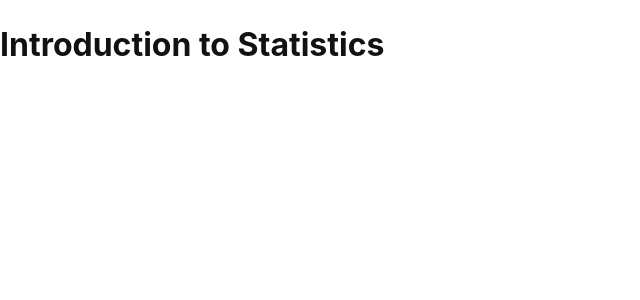
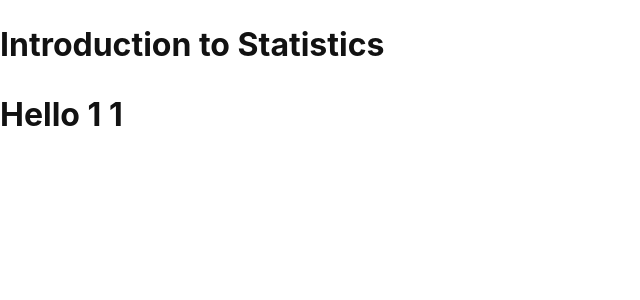
Before and after one commit to Jpkeys29/React-Router-Dom1, a React (Vite) app: page /hello/1/1 in a window 1280 px wide. Shown: the top 300 px of the page, without its empty margins (0-640 px from the left). Built offline with nearby package versions, Linux system fonts and the light colour scheme.

Commit message:
Using path params

```diff
--- a/src/App.jsx
+++ b/src/App.jsx
@@ -3,6 +3,7 @@ import { Route, Routes } from 'react-router-dom';
 import Home from './components/Home';
 import Topics from './components/Topics';
 import Practice from './components/Practice';
+import Welcome from './components/Welcome';
 
 export default function App() {
 
@@ -13,6 +14,7 @@ export default function App() {
         <Route index element={<Home />} />
         <Route path='/topics' element={<Topics/>} />
         <Route path='/practice' element={<Practice/>} />
+        <Route path='/hello/:fName/:lName' element={<Welcome/>} />
       </Routes>
     </>
   )
--- a/src/components/Home.jsx
+++ b/src/components/Home.jsx
@@ -1,7 +1,11 @@
+import { Link } from "react-router-dom";
+
 export default function Home() {
     return (
         <div>
             <h1>Home</h1>
+            <Link to={'/topics'}>Topics</Link><br/>
+            <Link to={'/practice'}>Practice</Link>
         </div>
     )
 }
--- a/src/components/Practice.jsx
+++ b/src/components/Practice.jsx
@@ -1,7 +1,10 @@
+import { Link } from "react-router-dom";
+
 export default function Practice() {
     return(
         <div>
             <h1>It's time to put your knowledge in practice!</h1>
+            <Link to={'/'}>Home</Link>
         </div>
     )
 }
--- a/src/components/Topics.jsx
+++ b/src/components/Topics.jsx
@@ -1,7 +1,10 @@
+import { Link } from "react-router-dom";
+
 export default function Topics() {
     return(
         <div>
             <h1>Topics</h1>
+            <Link to={'/'}>Home</Link>
         </div>
     )
 }
--- /dev/null
+++ b/src/components/Welcome.jsx
@@ -0,0 +1,11 @@
+import { Link, useParams} from 'react-router-dom';
+
+export default function Welcome() {
+    const {fName, lName} = useParams()
+    console.log(useParams())
+    return(
+        <div>
+            <h1>Hello {fName} {lName} </h1>
+        </div>
+    )
+}
```
